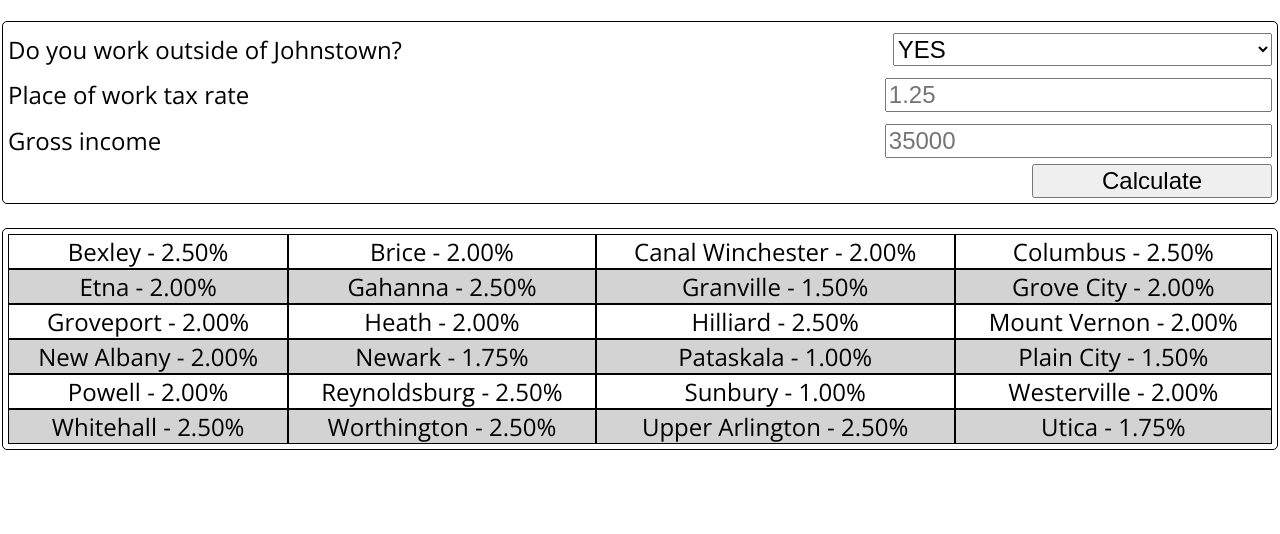
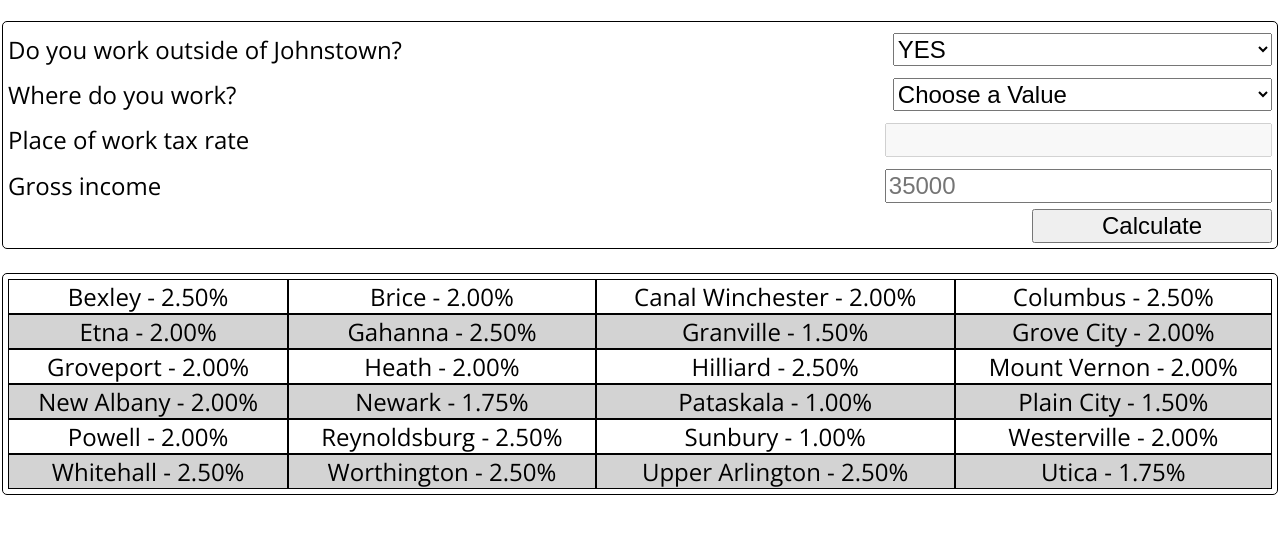
Before and after one commit to Remorc/Johnstown-tax-calculator, a plain HTML site: page index.html in a window 1280 px wide. Shown: the part 60-594 px from the top of the page. Drawn offline with nearby package versions, Linux system fonts and the light colour scheme.

Commit message:
Changed tax rate to utilize a dropdown

```diff
--- a/index.html
+++ b/index.html
@@ -15,9 +15,42 @@
 					<option value="no">NO</option>
 				</select>
 			</div>
+
+			<div id="place-of-work-row" class="data-row">
+				<label for="place-of-work">Where do you work?</label>
+				<select id="place-of-work" class="answer" type="text" onchange="onPlaceOfWorkChange()">
+					<option default value="default">Choose a Value</option>
+					<option value="2.50">Bexley</option>
+					<option value="2.00">Brice</option>
+					<option value="2.00">Canal Winchester</option>
+					<option value="2.50">Columbus</option>
+					<option value="2.00">Etna</option>
+					<option value="2.50">Gahanna</option>
+					<option value="1.50">Granville</option>
+					<option value="2.00">Grove City</option>
+			 		<option value="2.00">Groveport</option>
+					<option value="2.00">Heath</option>
+					<option value="2.50">Hilliard</option>
+					<option value="2.00">Mount Vernon</option>
+					<option value="2.00">New Albany</option>
+					<option value="1.75">Newark</option>
+					<option value="1.00">Pataskala</option>
+					<option value="1.50">Plain City</option>
+					<option value="2.00">Powell</option>
+					<option value="2.50">Reynoldsburg</option>
+					<option value="1.00">Sunbury</option>
+					<option value="2.00">Westerville</option>
+					<option value="2.50">Whitehall</option>
+					<option value="2.50">Worthington</option>
+					<option value="2.50">Upper Arlington</option>
+					<option value="1.75">Utica</option>
+					<option value="">Other</option>
+				</select>
+			</div>
+
 			<div id="tax-rate-row" class="data-row">
 				<label for="tax-rate">Place of work tax rate</label>
-				<input id="tax-rate" class="answer" type="number" min=0 step=".01" placeholder="1.25" />
+				<input id="tax-rate" disabled class="answer" type="number" min=0 step=".25" />
 			</div>
 			<div class="data-row">
 				<label for="income">Gross income</label>
--- a/index.js
+++ b/index.js
@@ -2,24 +2,43 @@ function disableInputs(workOutside, taxRate, income) {
 	workOutside.disabled = true
 	taxRate.disabled = true
 	income.disabled = true
+	document.getElementById("place-of-work").disabled = true
 }
 
 function formatToDollar(input) {
 	return `$${input.toLocaleString("en-US")}`
 }
 
+function onPlaceOfWorkChange() {
+	const placeOfWork = document.getElementById("place-of-work")
+	const taxRate = document.getElementById("tax-rate")
+
+	if (placeOfWork.value === "default") {
+		taxRate.disabled = true
+		taxRate.value = null
+	} else if (!!placeOfWork.value) {
+		taxRate.disabled = true
+		taxRate.value = placeOfWork.value
+	} else {
+		taxRate.disabled = false
+		taxRate.value = null
+	}
+}
+
 function onWorkOutsideChange() {
 	const workOutside = document.getElementById("work-outside").value
 
 	if (workOutside === 'yes') {
-		document.getElementById("tax-rate-row").classList.remove("hidden")//disabled = false
+		document.getElementById("tax-rate-row").classList.remove("hidden")
 		document.getElementById("employment-taxes-row").classList.remove("hidden")
 		document.getElementById("current-employment-taxes-row").classList.remove("hidden")
+		document.getElementById("place-of-work-row").classList.remove("hidden")
 	} else {
 		document.getElementById("tax-rate").value = null
-		document.getElementById("tax-rate-row").classList.add("hidden")//disabled = false
+		document.getElementById("tax-rate-row").classList.add("hidden")
 		document.getElementById("employment-taxes-row").classList.add("hidden")
 		document.getElementById("current-employment-taxes-row").classList.add("hidden")
+		document.getElementById("place-of-work-row").classList.add("hidden")
 	}
 }
 
@@ -116,6 +135,10 @@ function onEdit() {
 	document.getElementById("submit").classList.remove("hidden")
 	document.getElementById("tax-table").classList.remove("hidden")
 	document.getElementById("work-outside").disabled = false
-	document.getElementById("tax-rate").disabled = false
 	document.getElementById("income").disabled = false
+	document.getElementById("place-of-work").disabled = false
+
+	if (!document.getElementById("place-of-work").value) {
+		document.getElementById("tax-rate").disabled = false
+	}
 }
```
